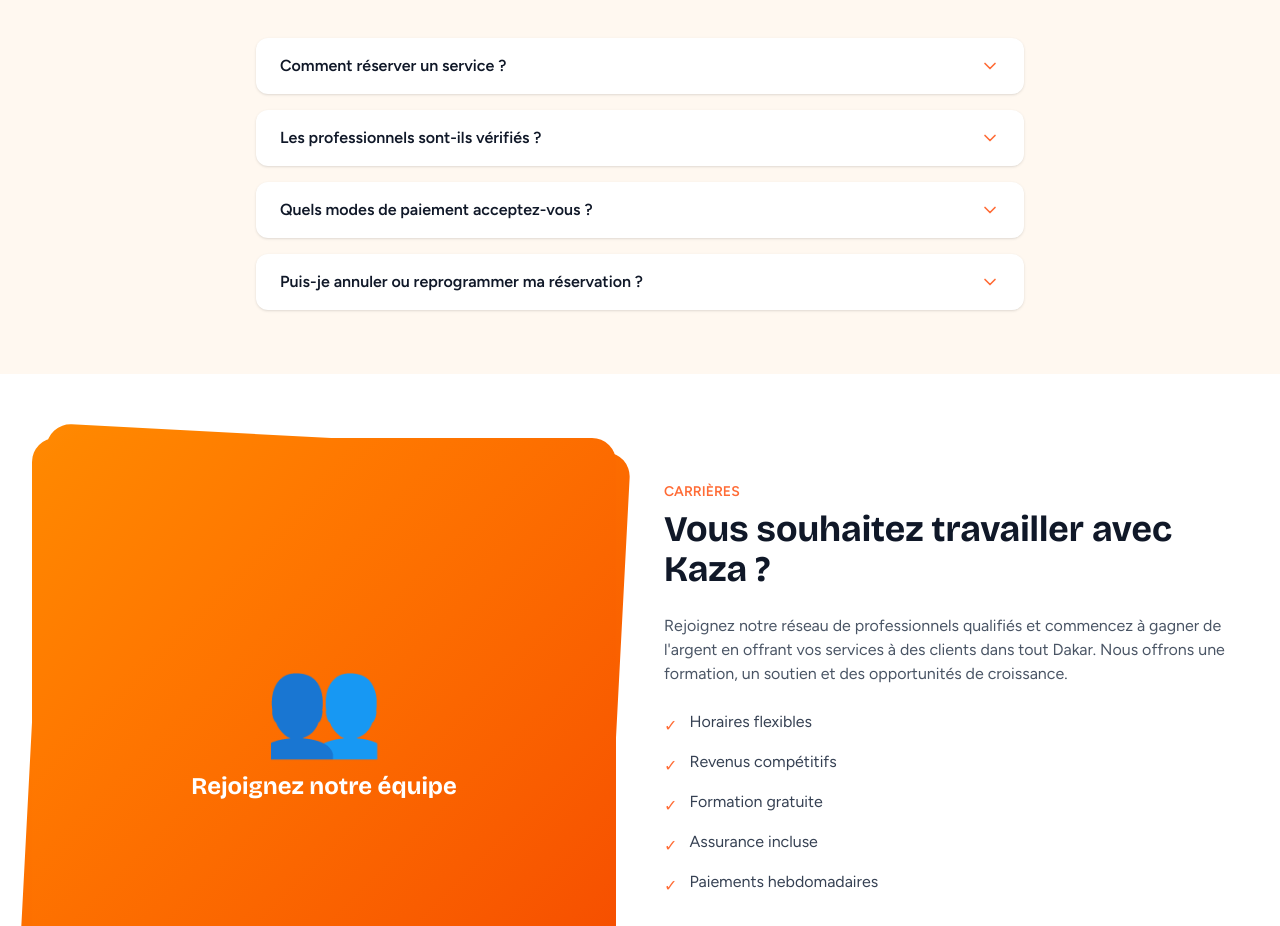
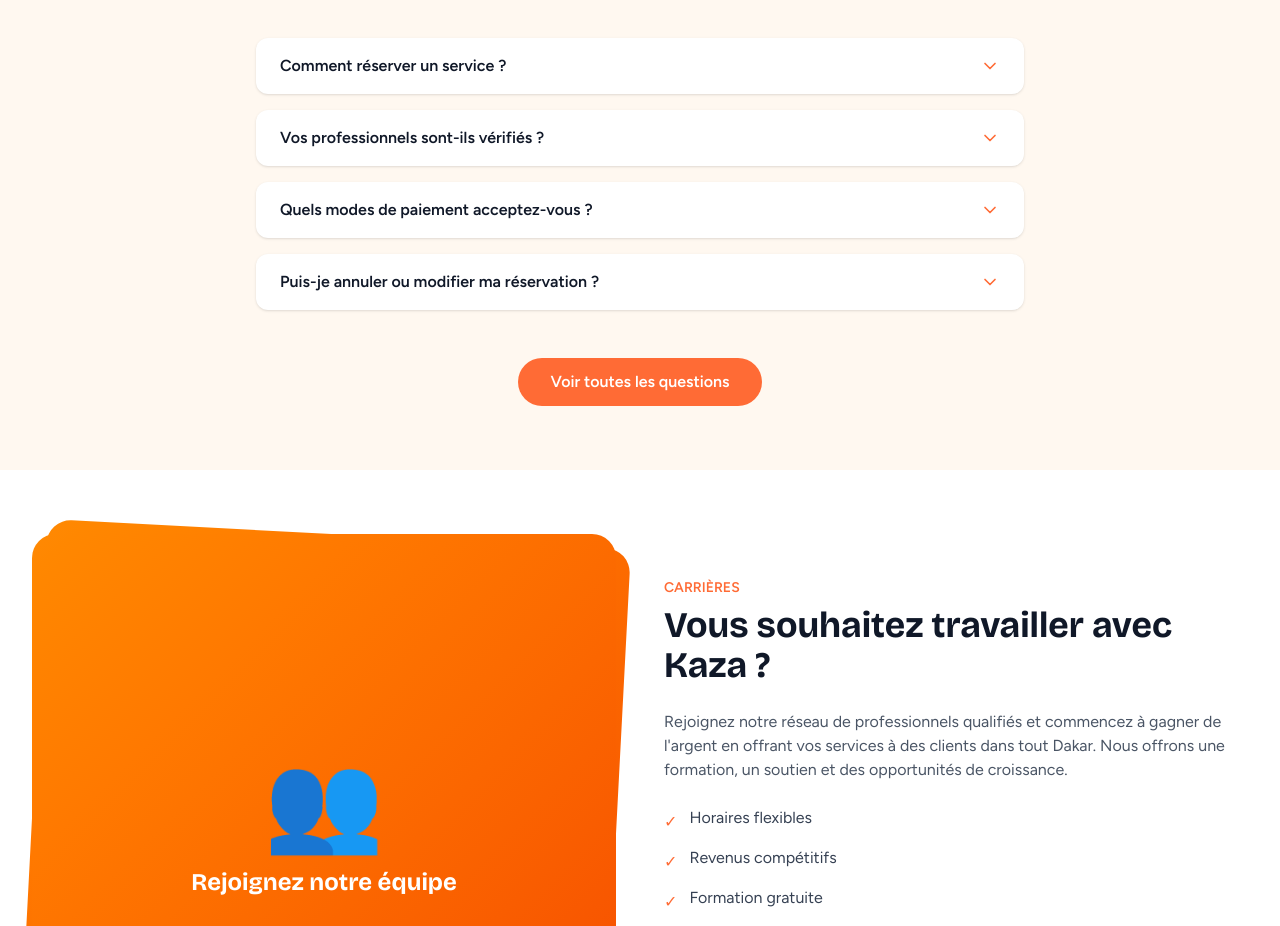
Before and after one commit to Nader-Kojok/aveckaza, a React (Vite) app: page / in a window 1280 px wide. Shown: the part 3880-4806 px from the top of the page. Built offline with nearby package versions, Linux system fonts and the light colour scheme.

Commit message:
chore: remove all entries from .gitignore file

```diff
--- a/src/components/FAQ.tsx
+++ b/src/components/FAQ.tsx
@@ -4,22 +4,23 @@ import { useState } from 'react'
 export default function FAQ() {
   const [openIndex, setOpenIndex] = useState<string | null>(null)
 
+  // Seulement les 4 premières questions de la page FAQ complète
   const faqs = [
     {
       question: 'Comment réserver un service ?',
-      answer: 'Entrez simplement votre code postal, choisissez le service dont vous avez besoin, sélectionnez votre date et heure préférées, et confirmez votre réservation. C\'est aussi simple que ça !'
+      answer: 'Vous pouvez réserver directement sur notre plateforme en ligne. Sélectionnez le service souhaité, choisissez votre date et heure, puis confirmez votre réservation. Vous recevrez une confirmation par SMS et email.'
     },
     {
-      question: 'Les professionnels sont-ils vérifiés ?',
-      answer: 'Oui, tous nos professionnels sont soigneusement vérifiés, formés et assurés. Nous effectuons des vérifications d\'antécédents approfondies pour garantir votre sécurité et votre tranquillité d\'esprit.'
+      question: 'Vos professionnels sont-ils vérifiés ?',
+      answer: 'Oui, tous nos professionnels passent par un processus de vérification rigoureux incluant la vérification des diplômes, de l\'expérience, un entretien et une formation. Ils sont également assurés.'
     },
     {
       question: 'Quels modes de paiement acceptez-vous ?',
-      answer: 'Nous acceptons les cartes de crédit/débit, Orange Money, Wave, et les paiements en espèces. Tous les paiements en ligne sont sécurisés et cryptés.'
+      answer: 'Nous acceptons Orange Money, Wave, les cartes bancaires et les paiements en espèces. Le paiement est sécurisé et peut être effectué en ligne ou après la prestation selon votre préférence.'
     },
     {
-      question: 'Puis-je annuler ou reprogrammer ma réservation ?',
-      answer: 'Oui, vous pouvez annuler ou reprogrammer votre réservation jusqu\'à 24 heures avant l\'heure prévue sans frais. Les annulations tardives peuvent entraîner des frais.'
+      question: 'Puis-je annuler ou modifier ma réservation ?',
+      answer: 'Vous pouvez annuler ou modifier votre réservation jusqu\'à 24 heures avant l\'intervention via votre espace client ou en nous contactant. Les annulations tardives peuvent entraîner des frais.'
     },
   ]
 
@@ -58,6 +59,15 @@ export default function FAQ() {
             </div>
           ))}
         </div>
+
+        <div className="mt-12 text-center">
+          <a
+            href="/faq"
+            className="inline-block bg-primary hover:bg-primary-dark text-white px-8 py-3 rounded-full font-semibold transition-colors"
+          >
+            Voir toutes les questions
+          </a>
+        </div>
       </div>
     </section>
   )
```
